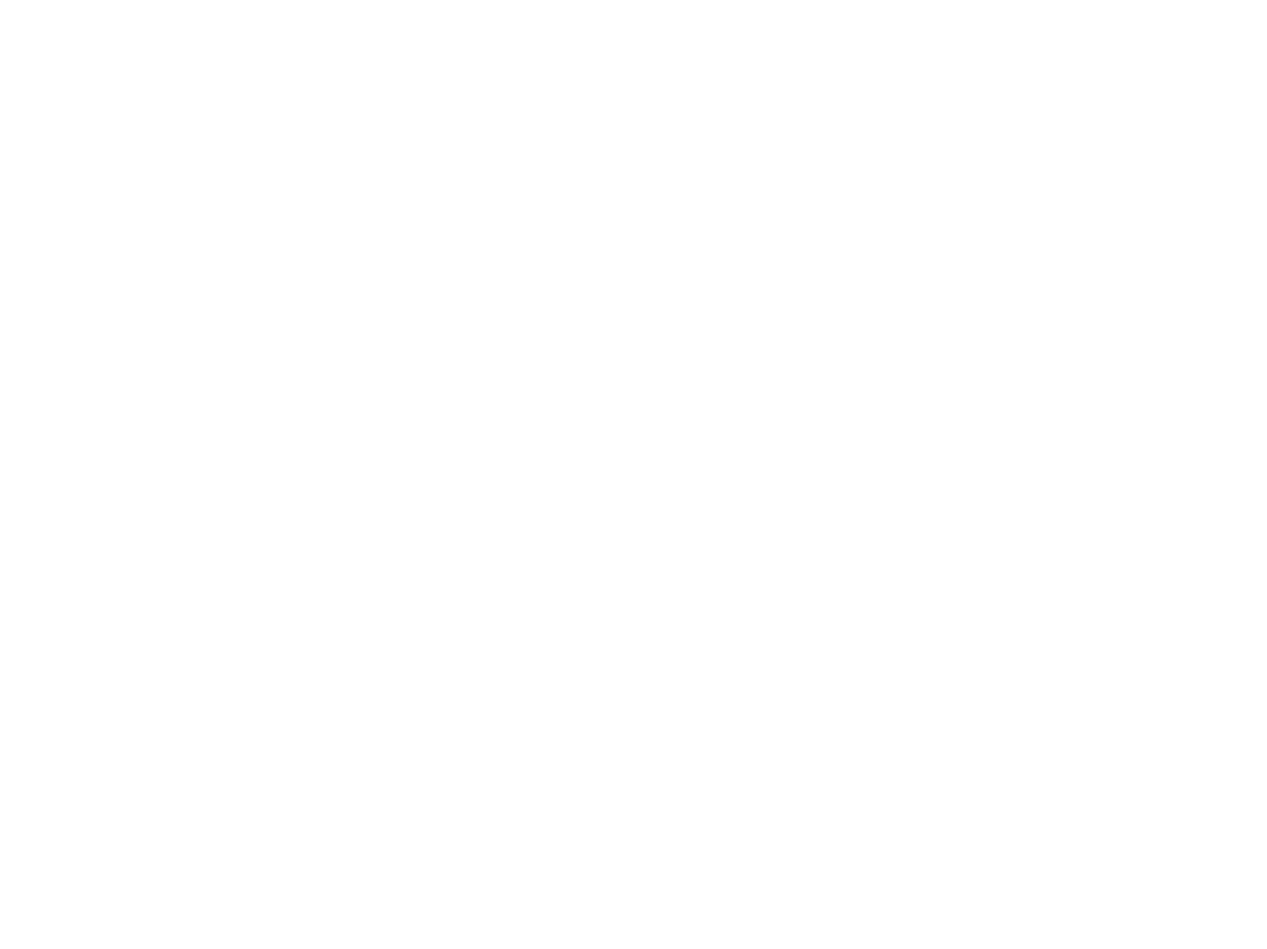
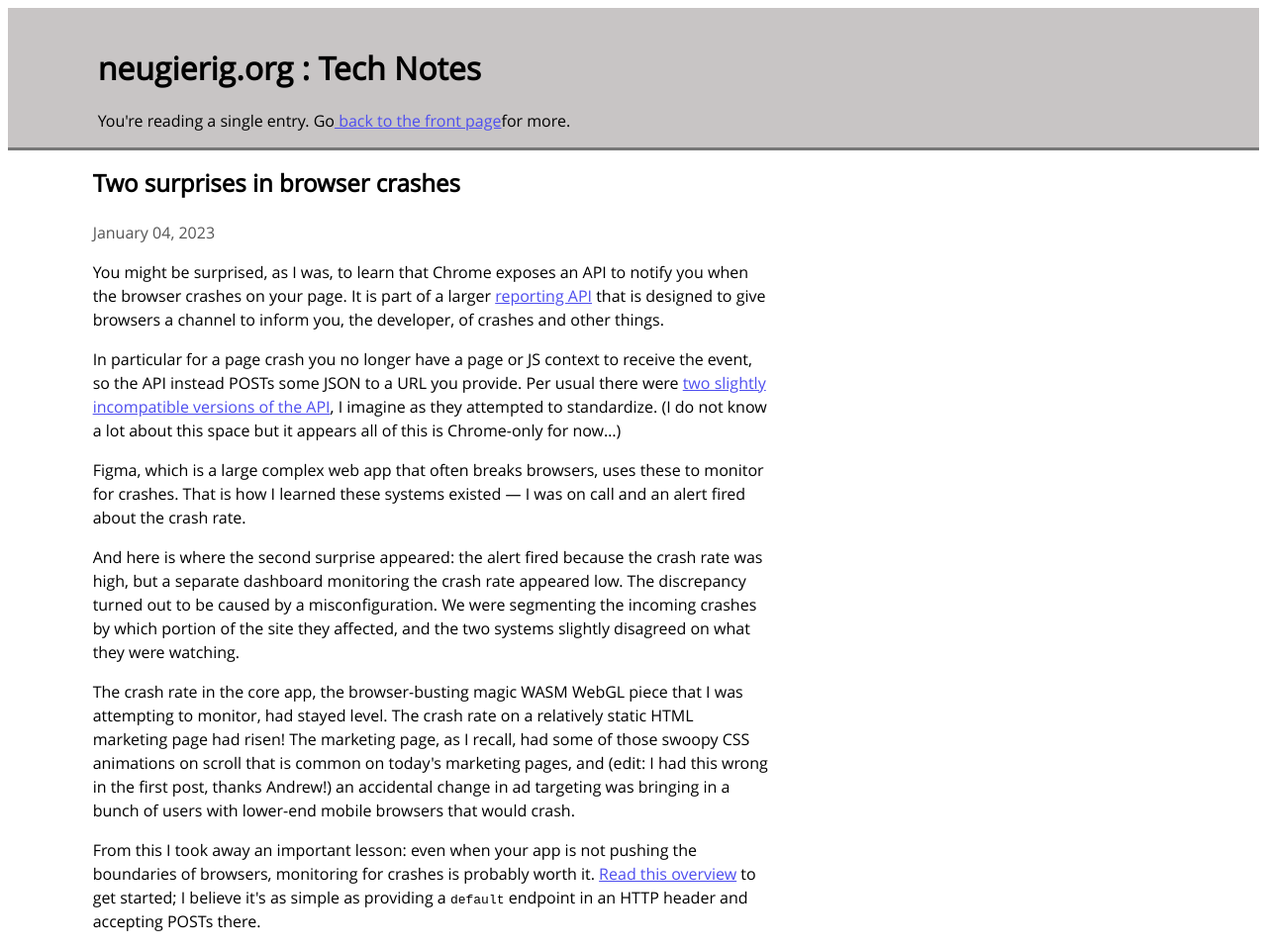
Before and after one commit to mmaras02/Internship-8-Web-Intro, a plain HTML site: page WebIntro/Index.html in a window 1280 px wide. Shown: the whole page at 99% size. Before the commit the page ends 800 px from the top, so only its background shows below. Drawn offline with Linux system fonts and the light colour scheme.

Commit message:
main page compleated

```diff
--- a/WebIntro/Index.html
+++ b/WebIntro/Index.html
@@ -4,10 +4,78 @@
     <meta charset="UTF-8">
     <meta http-equiv="X-UA-Compatible" content="IE=edge">
     <meta name="viewport" content="width=device-width, initial-scale=1.0">
+    <link rel="stylesheet" href="style.css">
     <link>
-    <link>
-    <title></title>
+    <title>Tech Notes:Two surprises in browser crashes</title>
 </head>
 
+<body>
+    <header>
+        <div id="header">
+            <h1>
+                <a class="title" href="https://neugierig.org/">neugierig.org</a>
+                :
+                <a class="title" href="https://neugierig.org/software/blog/">Tech Notes</a>
+            </h1>
+            <div id="meta">
+                <p>You're reading a single entry. Go<a class="link" href="https://neugierig.org/software/blog/"> back to the front page</a>for more.</p>
+            </div>
+        </div>
+    </header>
+    <main>
+        <h2>
+            <a class="title" href="https://neugierig.org/software/blog/2023/01/browser-crashes.html">Two surprises in browser crashes</a>
+        </h2>
+        <p class="date">January 04, 2023</p>
+        <p>
+            You might be surprised, as I was, to learn that Chrome exposes an API to
+            notify you when the browser crashes on your page. It is part of a larger
+            <a class="link" href="https://devdocs.io/dom/reporting_api">reporting API</a> that is
+            designed to give browsers a channel to inform you, the developer, of
+            crashes and other things.
+        </p>
+        <p>
+            In particular for a page crash you no longer have a page or JS context
+            to receive the event, so the API instead POSTs some JSON to a URL you
+            provide. Per usual there were
+            <a class="link" href="https://developer.chrome.com/blog/reporting-api-migration/"
+              >two slightly incompatible versions of the API</a
+            >, I imagine as they attempted to standardize. (I do not know a lot
+            about this space but it appears all of this is Chrome-only for now…)
+        </p>
+        <p>
+            Figma, which is a large complex web app that often breaks browsers, uses
+            these to monitor for crashes. That is how I learned these systems
+            existed — I was on call and an alert fired about the crash rate.
+        </p>
+        <p>
+            And here is where the second surprise appeared: the alert fired because
+            the crash rate was high, but a separate dashboard monitoring the crash
+            rate appeared low. The discrepancy turned out to be caused by a
+            misconfiguration. We were segmenting the incoming crashes by which
+            portion of the site they affected, and the two systems slightly
+            disagreed on what they were watching.
+        </p>
+        <p>
+            The crash rate in the core app, the browser-busting magic WASM WebGL
+            piece that I was attempting to monitor, had stayed level. The crash rate
+            on a relatively static HTML marketing page had risen! The marketing
+            page, as I recall, had some of those swoopy CSS animations on scroll
+            that is common on today's marketing pages, and (edit: I had this wrong
+            in the first post, thanks Andrew!) an accidental change in ad targeting
+            was bringing in a bunch of users with lower-end mobile browsers that
+            would crash.
+        </p>
+        <p>
+            From this I took away an important lesson: even when your app is not
+            pushing the boundaries of browsers, monitoring for crashes is probably
+            worth it.
+            <a class="link" href="https://developer.chrome.com/articles/reporting-api/">Read this overview</a>
+            to get started; I believe it's as simple as providing a
+            <code>default</code> endpoint in an HTTP header and accepting POSTs
+            there.
+          </p>
+
+    </main>
 </body>
 </html>
--- a/WebIntro/style.css
+++ b/WebIntro/style.css
@@ -1,2 +1,45 @@
-header{}
-body{}
+@font-face {
+    font-family: "Open Sans";
+    font-style: normal;
+    font-weight: 400;
+    src: local("Open Sans"), local("OpenSans"),
+      url(https://themes.googleusercontent.com/static/fonts/opensans/v7/cJZKeOuBrn4kERxqtaUH3T8E0i7KZn-EPnyo3HZu7kw.woff),
+      url(OpenSans.woff) format("woff");
+  }
+
+.title{
+    color: black;
+    text-decoration: none;
+    transition: 0.2s;
+}
+.link{
+    color: rgb(78, 78, 239);
+}
+header{
+    background: rgb(200, 197, 197);
+    border-bottom: solid 3px #777;
+    padding-left:5px;
+
+}
+header>div{
+    max-width: 90ex;
+    padding: 2ex 10ex;
+    padding-bottom: 0;
+    margin-bottom: 1ex;
+}
+body{
+    font-family: 'Open Sans',sans-serif;
+}
+main{
+    position: absolute;
+    left: 10;
+    top:130px;
+    line-height: 1.5;
+    margin: 2ex 10ex;
+    max-width: 80ex;
+}
+.date{
+    padding-right: 2ex;
+    color: #555;
+    white-space: nowrap;
+}
```
